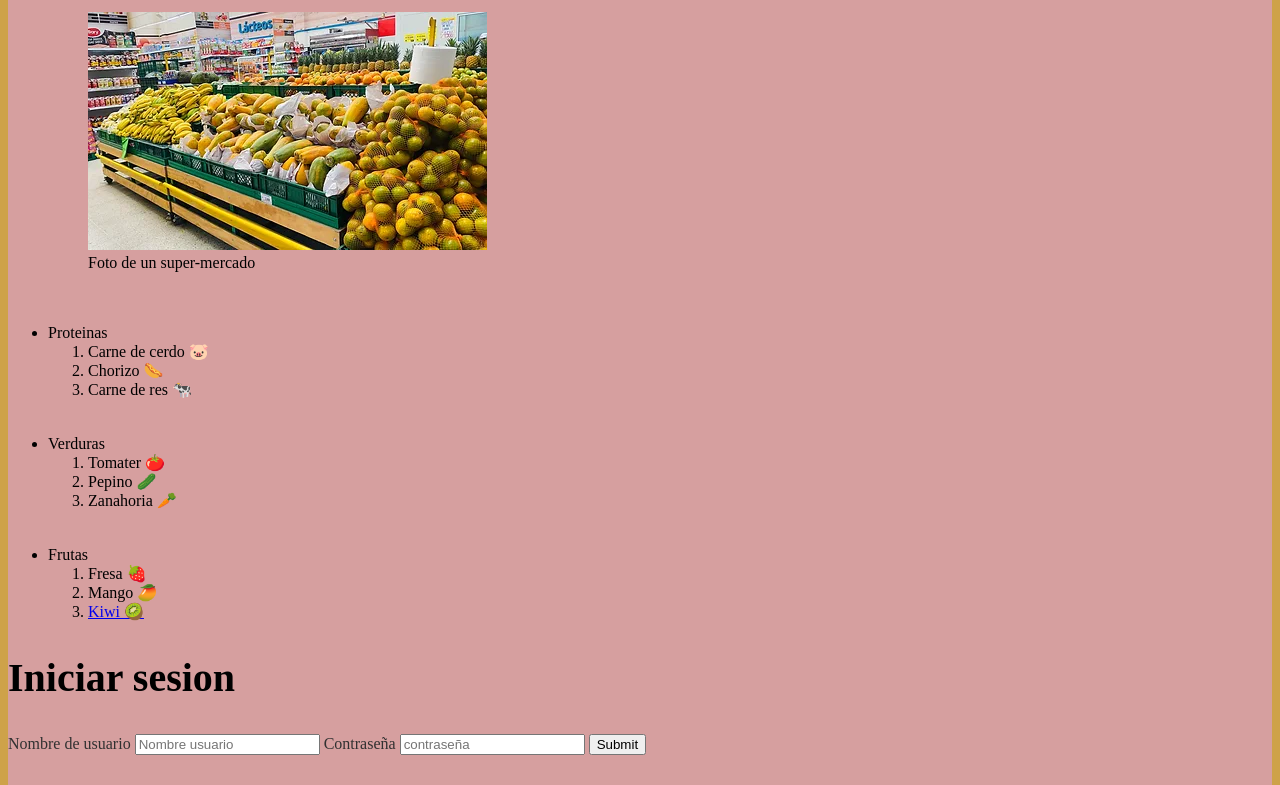
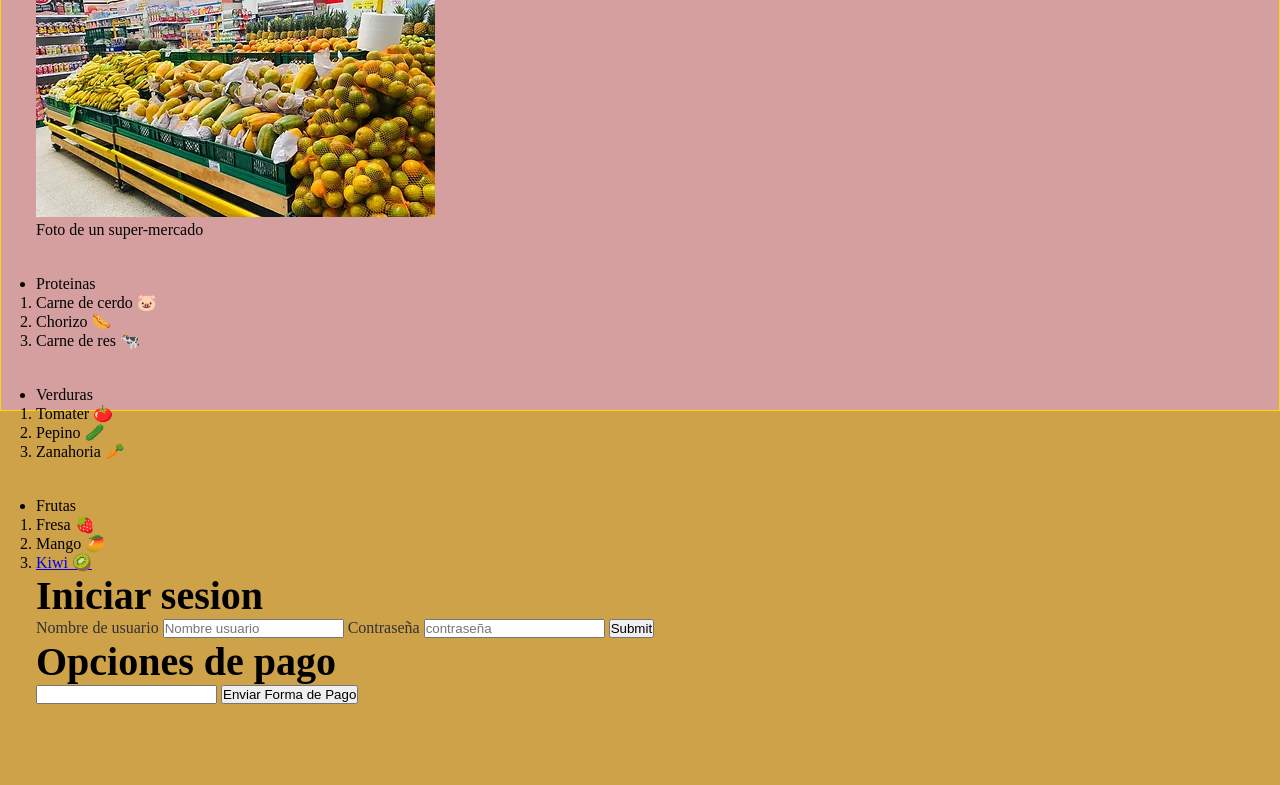
Before and after one commit to FelipeOsorio12/manejo-de-html-y-css, a plain HTML site: page index.html in a window 1280 px wide. Shown: the part 157-942 px from the top of the page. After the commit the page ends 861 px from the top, so only its background shows below. Drawn offline with Linux system fonts and the light colour scheme.

Commit message:
Modificando el contenedor main

```diff
--- a/css/style.css
+++ b/css/style.css
@@ -1,3 +1,15 @@
+/* El "*" representa el selector universal */
+*{
+    /* Con estas instrucciones le estamos quitando el padding y el margin que le da por defecto el navegador a los diferentes elementos/etiquetas. Lo cual en este ejemplo nos esta ayudando a poder que el contenedor "main" quede en toda la esquina de la pagina y no con un margin de 8px que tenia por defecto el contenedor padre de "main" el cual vendria siendo "body" */
+    padding: 0;
+    margin: 0;
+    /* Con esta regla eliminamos por el completo el scroll que se generaba por las medidas que tiene el contenedor main */
+    box-sizing: border-box;
+
+}
+
+
+
 main{
     background-color: rgb(214, 159, 159);
 }
@@ -66,3 +78,13 @@
 .item-barra a::after{
     content: " | ";
 }
+
+/* Manipulación del modelo de caja*/
+
+main{
+    width: 100%;
+    height: 500px;
+    border: 1px solid gold;
+    /*padding: 20px Aca estamos haciendo que el padding tenga un tamaño de 20px arriba,abajo,izquierda y derecha*/
+    padding: 20px 35px; /* Y aca estamos diciendo que tenga un tamaño de 20px arriba y abajo y de 35px de derecha a izquierda */
+}
--- a/index.html
+++ b/index.html
@@ -11,7 +11,7 @@
 
     <meta name="viewport" content="width=device-width, initial-scale=1.0"> <!-- viene por defecto al colocar html en visual studio code y ayuda a que una pagina sea responsive-->
 
-    <title>Document</title>
+    <title>Super Mercado</title>
 
     <link rel="stylesheet" href="css\style.css"> <!-- sirve para vincular una hojas de estilos al html-->
 </head>
```
